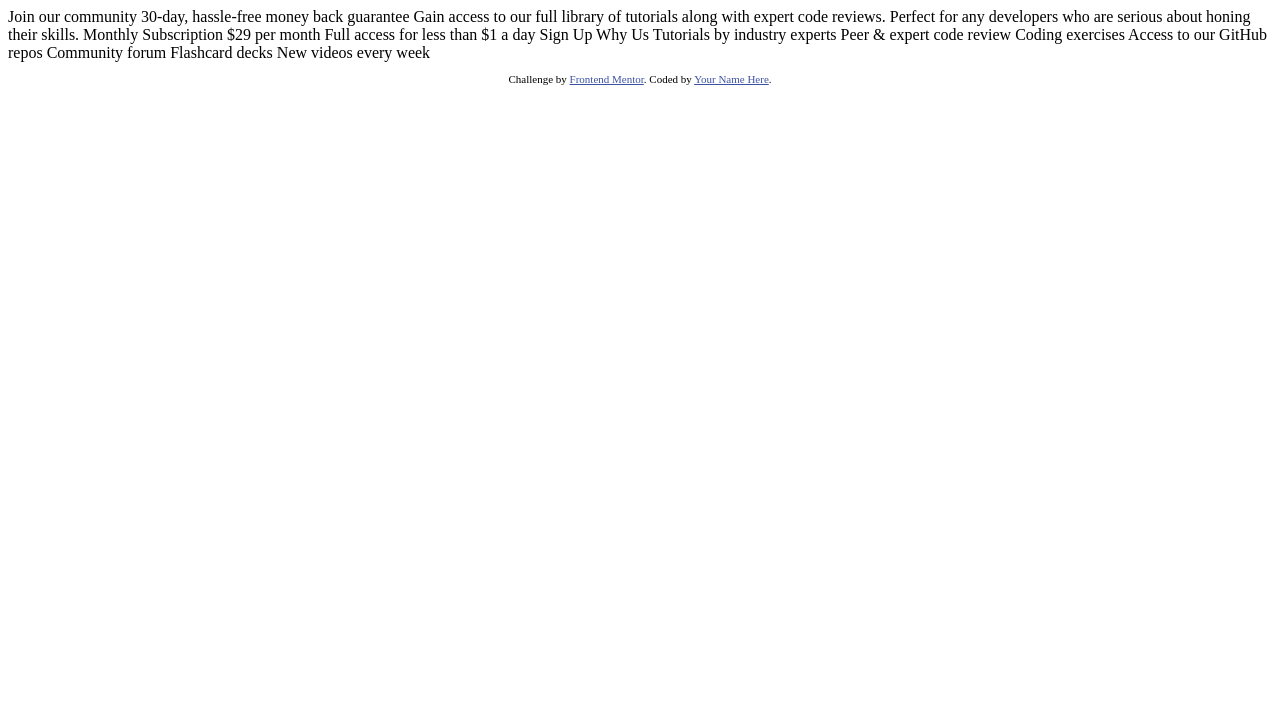
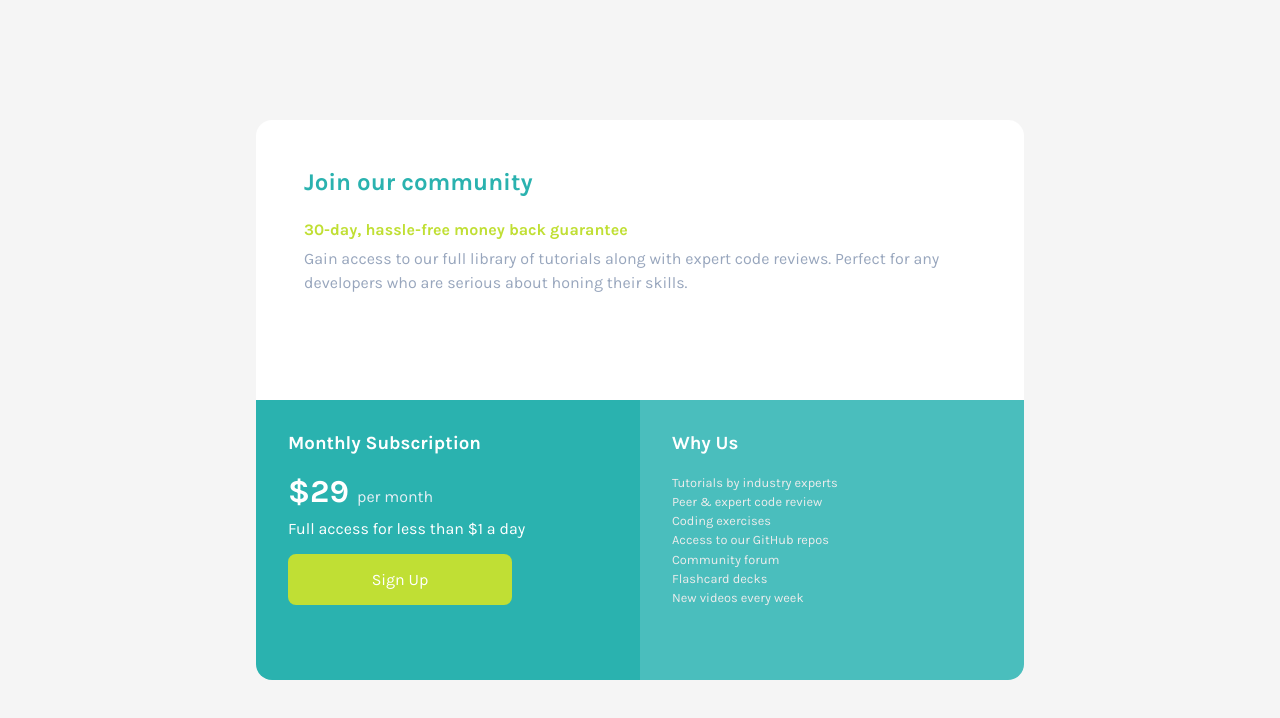
Before and after one commit to RodCri/Single-price-grid-component, a plain HTML site: page index.html in a window 1280 px wide. Drawn offline with Linux system fonts and the light colour scheme.

Commit message:
style desktop

```diff
--- /dev/null
+++ b/css/style.css
@@ -0,0 +1,105 @@
+:root{
+    --cyan: hsl(179, 62%, 43%);
+    --bright-yellow: hsl(71, 73%, 54%);
+    --light-gray: hsl(204, 43%, 93%);
+    --grayish-blue: hsl(218, 22%, 67%);
+}
+*{
+    margin: 0;
+    padding: 0;
+    box-sizing: border-box;
+}
+body{
+    font-size: 16px;
+    font-family: 'Karla', sans-serif;
+}
+.content{
+    width: 100%;
+    height: 100vh;
+    background-color: whitesmoke;
+    display: flex;
+    flex-direction: column;
+    justify-content: center;
+    align-items: center;
+}
+.content__price{
+    width: 60%;
+    height: 70%;
+    display: grid;
+    background-color: whitesmoke;
+    grid-template-rows: repeat(2, 50%);
+    grid-template-columns: repeat(2, 50%);
+}
+.content__price-info{
+    grid-row: 1 / 1;
+    grid-column: 1 / span 2;
+    background-color: white;
+    padding: 3em 3em;
+    border-top-left-radius: 1em;
+    border-top-right-radius: 1em;
+}
+.content__price-info h2{
+    color: var(--cyan);
+    padding-bottom: 1em;
+}
+.content__price-info p:nth-child(2){
+    color: var(--bright-yellow);
+    font-weight: 700;
+    padding-bottom: .5em;
+}
+.content__price-info p:nth-child(3){
+    color: var(--grayish-blue);
+    line-height: 1.5em;
+}
+
+.content__price-subscription{
+    grid-row: 2 / 2;
+    grid-column: 1 / 1;
+    background-color: var(--cyan);
+    padding: 2em;
+    color: white;
+    display: flex;
+    flex-direction: column;
+    border-bottom-left-radius: 1em;
+}
+.content__price-subscription h3{
+    padding-bottom: 1em;
+}
+.content__price-subscription p:nth-child(2){
+    font-size: 2em;
+    font-weight: 700;
+    padding-bottom: .3em;
+}
+.content__price-subscription p:nth-child(2) > span{
+    font-size: .5em;
+    font-weight: 400;
+    color: var(--light-gray);
+}
+a{
+    margin: 1em 0;
+    text-decoration: none;
+    color: white;
+    padding: 1em;
+    border-radius: .5em;
+    background-color: var(--bright-yellow);
+    text-align: center;
+    width: 70%;
+}
+
+.content__price-whyus{
+    grid-row: 2 / 2;
+    grid-column: 2 / 2;
+    background-color: #4abebd;
+    padding: 2em;
+    color: white;
+    border-bottom-right-radius: 1em;
+}
+.content__price-whyus h3{
+    padding-bottom: 1em;
+}
+li{
+    list-style: none;
+    font-size: .8em;
+    line-height: 1.5em;
+    color: #ececec;
+}
--- a/index.html
+++ b/index.html
@@ -2,49 +2,37 @@
 <html lang="en">
 <head>
   <meta charset="UTF-8">
-  <meta name="viewport" content="width=device-width, initial-scale=1.0"> <!-- displays site properly based on user's device -->
-
+  <meta name="viewport" content="width=device-width, initial-scale=1.0">
   <link rel="icon" type="image/png" sizes="32x32" href="./images/favicon-32x32.png">
-
   <title>Frontend Mentor | Single Price Grid Component</title>
-
-  <!-- Feel free to remove these styles or customise in your own stylesheet 👍 -->
-  <style>
-    .attribution { font-size: 11px; text-align: center; }
-    .attribution a { color: hsl(228, 45%, 44%); }
-  </style>
+  <link href="https://fonts.googleapis.com/css2?family=Karla:wght@400;700&display=swap" rel="stylesheet">
+  <link rel="stylesheet" href="css/style.css">
 </head>
 <body>
-  Join our community
-
-  30-day, hassle-free money back guarantee
-
-  Gain access to our full library of tutorials along with expert code reviews.
-  Perfect for any developers who are serious about honing their skills.
-
-  Monthly Subscription
-
-  &dollar;29 per month
-
-  Full access for less than &dollar;1 a day
-
-  Sign Up
-
-  Why Us
-
-  Tutorials by industry experts
-  Peer &amp; expert code review
-  Coding exercises
-  Access to our GitHub repos
-  Community forum
-  Flashcard decks
-  New videos every week
-
-  <footer>
-    <p class="attribution">
-      Challenge by <a href="https://www.frontendmentor.io?ref=challenge" target="_blank">Frontend Mentor</a>.
-      Coded by <a href="#">Your Name Here</a>.
-    </p>
-  </footer>
+  <div class="content">
+    <div class="content__price">
+      <div class="content__price-info">
+        <h2>Join our community</h2>
+        <p>30-day, hassle-free money back guarantee</p>
+        <p>Gain access to our full library of tutorials along with expert code reviews. Perfect for any developers who are serious about honing their skills.</p>
+      </div>
+      <div class="content__price-subscription">
+        <h3>Monthly Subscription</h3>
+        <p>&dollar;29 <span>per month</span></p>
+        <p>Full access for less than &dollar;1 a day</p>
+        <a href="#">Sign Up</a>
+      </div>
+      <div class="content__price-whyus">
+        <h3>Why Us</h3>
+        <li>Tutorials by industry experts</li>
+        <li>Peer &amp; expert code review</li>
+        <li>Coding exercises</li>
+        <li>Access to our GitHub repos</li>
+        <li>Community forum</li>
+        <li>Flashcard decks</li>
+        <li>New videos every week</li>
+      </div>
+    </div>
+  </div>
 </body>
 </html>
```
